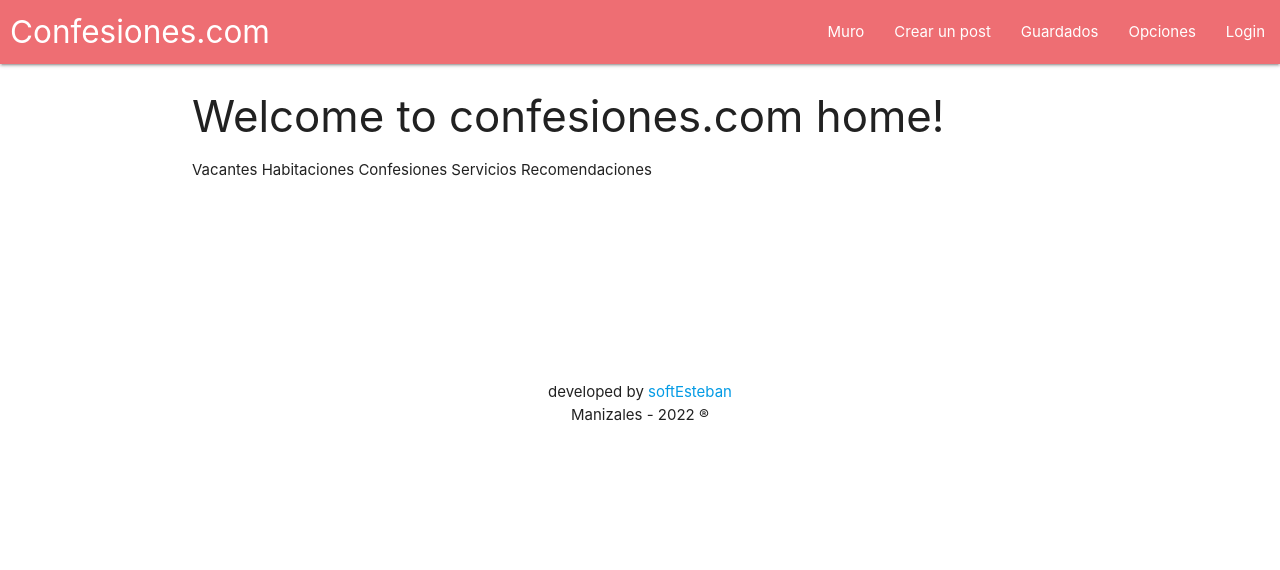
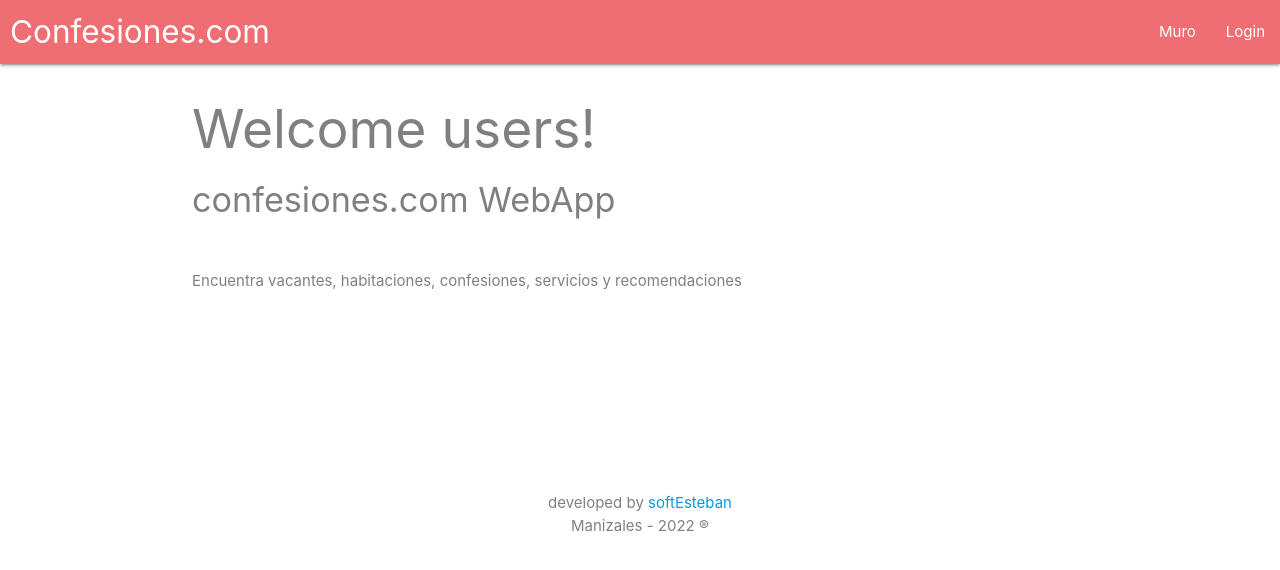
Before and after one commit to softEsteban/post-manager-frontend, an Angular app: page /home in a window 1280 px wide. Shown: the top 570 px of the page. Built offline with nearby package versions, Linux system fonts and the light colour scheme.

Commit message:
navbar adjustments

```diff
--- a/src/app/modules/admin/admin-routing.module.ts
+++ b/src/app/modules/admin/admin-routing.module.ts
@@ -1,10 +1,15 @@
 import { NgModule } from '@angular/core';
 import { RouterModule, Routes } from '@angular/router';
+import { InAdminComponent } from './in-admin/in-admin.component';
 import { PostApprovalComponent } from './post-approval/post-approval.component';
 import { PostReqReadingComponent } from './post-req-reading/post-req-reading.component';
 import { PublishedPostsComponent } from './published-posts/published-posts.component';
 
 const routes: Routes = [
+  {
+    path: 'in',
+    component: InAdminComponent
+  },
   {
     path: 'post-approval',
     component: PostApprovalComponent
--- a/src/app/modules/admin/admin.module.ts
+++ b/src/app/modules/admin/admin.module.ts
@@ -5,13 +5,15 @@ import { AdminRoutingModule } from './admin-routing.module';
 import { PostReqReadingComponent } from './post-req-reading/post-req-reading.component';
 import { PostApprovalComponent } from './post-approval/post-approval.component';
 import { PublishedPostsComponent } from './published-posts/published-posts.component';
+import { InAdminComponent } from './in-admin/in-admin.component';
 
 
 @NgModule({
   declarations: [
     PostReqReadingComponent,
     PostApprovalComponent,
-    PublishedPostsComponent
+    PublishedPostsComponent,
+    InAdminComponent
   ],
   imports: [
     CommonModule,
--- /dev/null
+++ b/src/app/modules/admin/in-admin/in-admin.component.html
@@ -0,0 +1 @@
+<p>in-admin works!</p>
--- /dev/null
+++ b/src/app/modules/admin/in-admin/in-admin.component.ts
@@ -0,0 +1,15 @@
+import { Component, OnInit } from '@angular/core';
+
+@Component({
+  selector: 'app-in-admin',
+  templateUrl: './in-admin.component.html',
+  styleUrls: ['./in-admin.component.css']
+})
+export class InAdminComponent implements OnInit {
+
+  constructor() { }
+
+  ngOnInit(): void {
+  }
+
+}
--- a/src/app/modules/auth/login/login.component.ts
+++ b/src/app/modules/auth/login/login.component.ts
@@ -40,20 +40,9 @@ export class LoginComponent implements OnInit {
 
     this.authService.login(value).subscribe(resp =>{
       console.log(resp);
-
-      if(resp){
-        Swal.fire({
-          html: "Ingresaste",
-          icon: "success",
-          allowEscapeKey: false,
-          allowOutsideClick: false,
-          confirmButtonText: "Aceptar"
-        })
-      }
       this.router.navigate(['in/home'])
 
     }, error => {
-      console.log("Fuck error:" + error)
         Swal.fire({
           html: "Inténtalo de nuevo",
           icon: "warning",
@@ -64,8 +53,4 @@ export class LoginComponent implements OnInit {
       })
     }
 
-
-
-
-
 }
--- a/src/app/modules/system/home/home.component.html
+++ b/src/app/modules/system/home/home.component.html
@@ -1,4 +1,4 @@
-<title>In | Home</title>
+<title>Home | In</title>
 
 <div class="container">
 
--- a/src/app/template/footer/footer.component.html
+++ b/src/app/template/footer/footer.component.html
@@ -1,4 +1,9 @@
+<style>
+    .myFooter{
+        color: gray;
+    }
+</style>
 
-<div class="center-align" style="margin-top: 200px;">
+<div class="center-align myFooter" style="margin-top: 200px;">
     <p>developed by <a href="https://www.github.com/softEsteban" target="_blank">softEsteban</a><br> Manizales - 2022 ®</p>
 </div>
--- a/src/app/template/home/home.component.html
+++ b/src/app/template/home/home.component.html
@@ -1,13 +1,19 @@
-<title>Home | Confesiones</title>
+<title>Confesiones | Home</title>
+
+<style>
+    .headcito{
+        color: gray;
+        margin-bottom: 60px;
+    }
+</style>
 
 <div class="container">
-    <h3>Welcome to confesiones.com home!</h3>
 
-<p>
-    Vacantes
-    Habitaciones
-    Confesiones
-    Servicios
-    Recomendaciones
-</p>
+    <div class="headcito">
+        <h2>Welcome users!</h2>
+        <h4>confesiones.com WebApp</h4>
+        <br>
+        <p>Encuentra vacantes, habitaciones, confesiones, servicios y
+            recomendaciones </p>
+    </div>
 </div>
--- a/src/app/template/nav-bar/nav-bar.component.html
+++ b/src/app/template/nav-bar/nav-bar.component.html
@@ -15,9 +15,9 @@
       <a href="" data-target="mobile-demo" class="sidenav-trigger"><i class="material-icons">menu</i></a>
       <ul class="right hide-on-med-and-down">
         <li><a href="" routerLink="users/post-reading" >Muro</a></li>
-        <li  ><a href="" routerLink="users/post-form" >Crear un post</a></li>
+        <!-- <li  ><a href="" routerLink="users/post-form" >Crear un post</a></li>
         <li  ><a href="" routerLink="auth/login">Guardados</a></li>
-        <li  ><a href="" routerLink="**">Opciones</a></li>
+        <li  ><a href="" routerLink="**">Opciones</a></li> -->
         <li id="userLogin"><a href="" routerLink="auth/login">Login</a></li>
         <li><span id="userLog"></span></li>
 
@@ -29,20 +29,7 @@
   <li><a href="" routerLink="users/post-reading" >Muro</a></li>
   <li><a href="" routerLink="users/post-form" >Crear un post</a></li>
   <li><a href="" routerLink="auth/login">Login</a></li>
-
-
 </ul>
 
 <script>
-  // function myFunction() {
-  //   var x = document.getElementById('userLog');
-  //   if(x.style.display=== "none"){
-  //     return;
-  //     document.getElementById('userLogin').style.display = 'none'
-  //   }else{
-  //     document.getElementById('userLogin').style.display = 'block'
-  //   }
-  // }
-
-  // myFunction();
 </script>
```
Also changed, not shown: src/app/modules/auth/services/auth.service.ts (+8 -0 lines), src/app/modules/admin/in-admin/in-admin.component.css (added), 1 other file (tests, documents, lock files or other folders).
